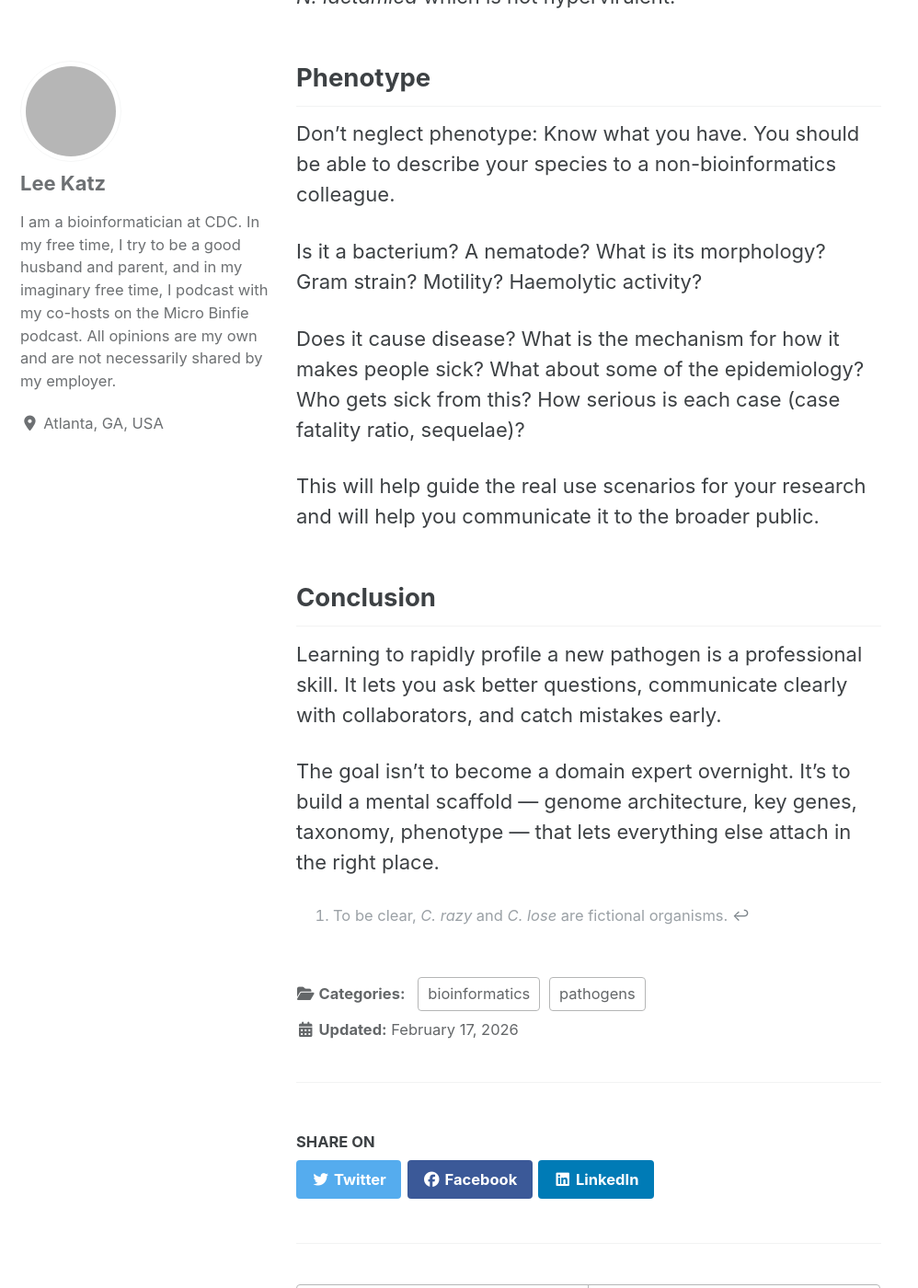
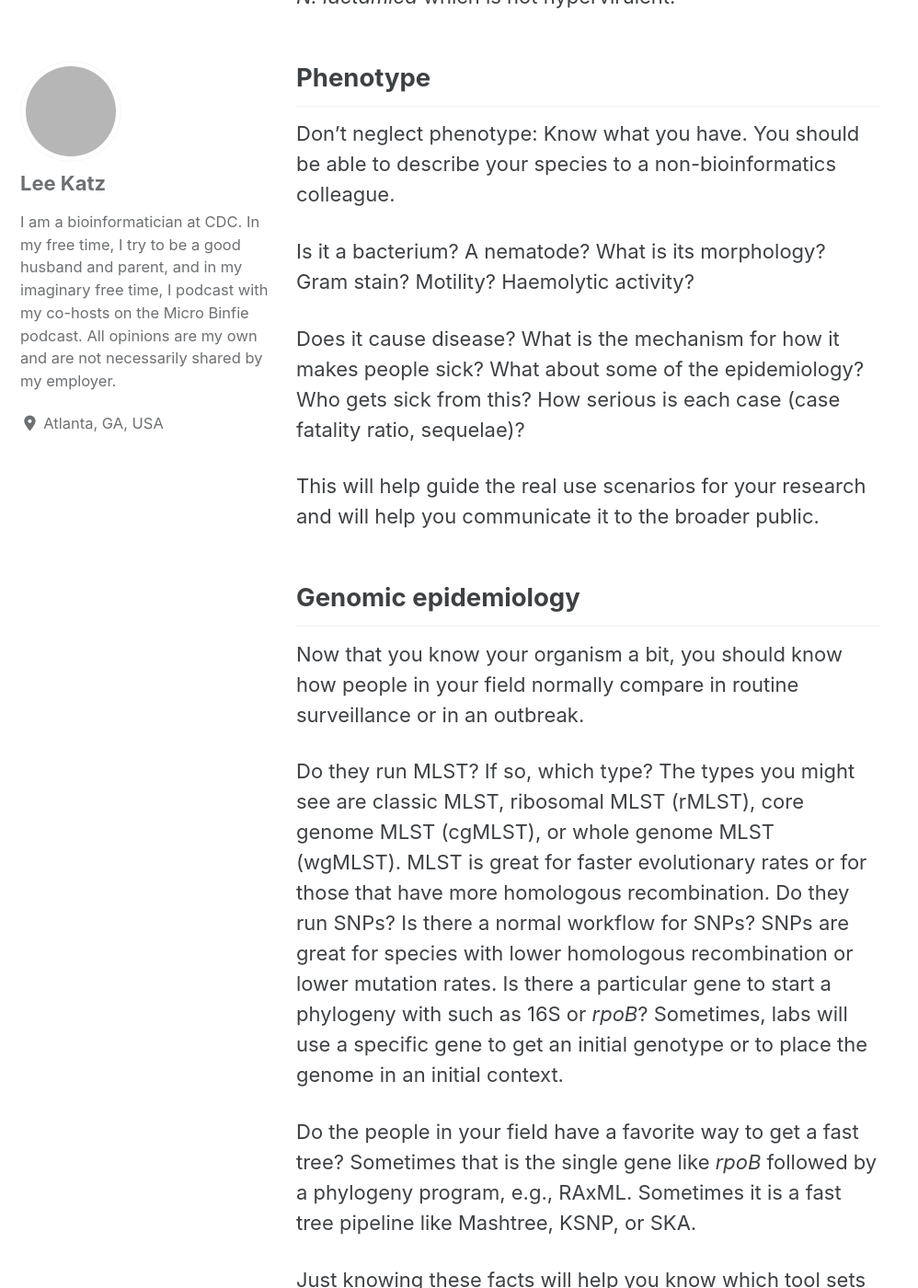
Before and after one commit to lskatz/lskatz.github.io, a Jekyll site: the page built from _posts/2026-02-15-new-pathogen.md, in a window 1280 px wide and 1400 px high, scrolled down 3050 px. Shown: the whole window at 92% size, without its empty margins (0-998 px from the left). Built offline with Jekyll 4.4.1, drawn with Linux system fonts in a browser that asks for light colours; some of the changed text lies outside the part shown; grey boxes are pictures that could not be loaded.

Commit message:
genomic epi

```diff
--- a/_posts/2026-02-15-new-pathogen.md
+++ b/_posts/2026-02-15-new-pathogen.md
@@ -81,7 +81,7 @@ Don't neglect phenotype: Know what you have.
 You should be able to describe your species to a non-bioinformatics colleague.
 
 Is it a bacterium? A nematode?
-What is its morphology? Gram strain? Motility? Haemolytic activity?
+What is its morphology? Gram stain? Motility? Haemolytic activity?
 
 Does it cause disease? What is the mechanism for how it makes people sick?
 What about some of the epidemiology?
@@ -90,6 +90,21 @@ How serious is each case (case fatality ratio, sequelae)?
 
 This will help guide the real use scenarios for your research and will help you communicate it to the broader public.
 
+## Genomic epidemiology
+
+Now that you know your organism a bit, you should know how people in your field normally compare in routine surveillance or in an outbreak.
+
+Do they run MLST? If so, which type? The types you might see are classic MLST, ribosomal MLST (rMLST), core genome MLST (cgMLST), or whole genome MLST (wgMLST).
+MLST is great for faster evolutionary rates or for those that have more homologous recombination.
+Do they run SNPs? Is there a normal workflow for SNPs? SNPs are great for species with lower homologous recombination or lower mutation rates.
+Is there a particular gene to start a phylogeny with such as 16S or _rpoB_? Sometimes, labs will use a specific gene to get an initial genotype or to place the genome in an initial context.
+
+Do the people in your field have a favorite way to get a fast tree?
+Sometimes that is the single gene like _rpoB_ followed by a phylogeny program, e.g., RAxML.
+Sometimes it is a fast tree pipeline like Mashtree, KSNP, or SKA.
+
+Just knowing these facts will help you know which tool sets to start using and how to view it in some kind of context.
+
 ## Conclusion
 
 Learning to rapidly profile a new pathogen is a professional skill. It lets you ask better questions, communicate clearly with collaborators, and catch mistakes early.
```
